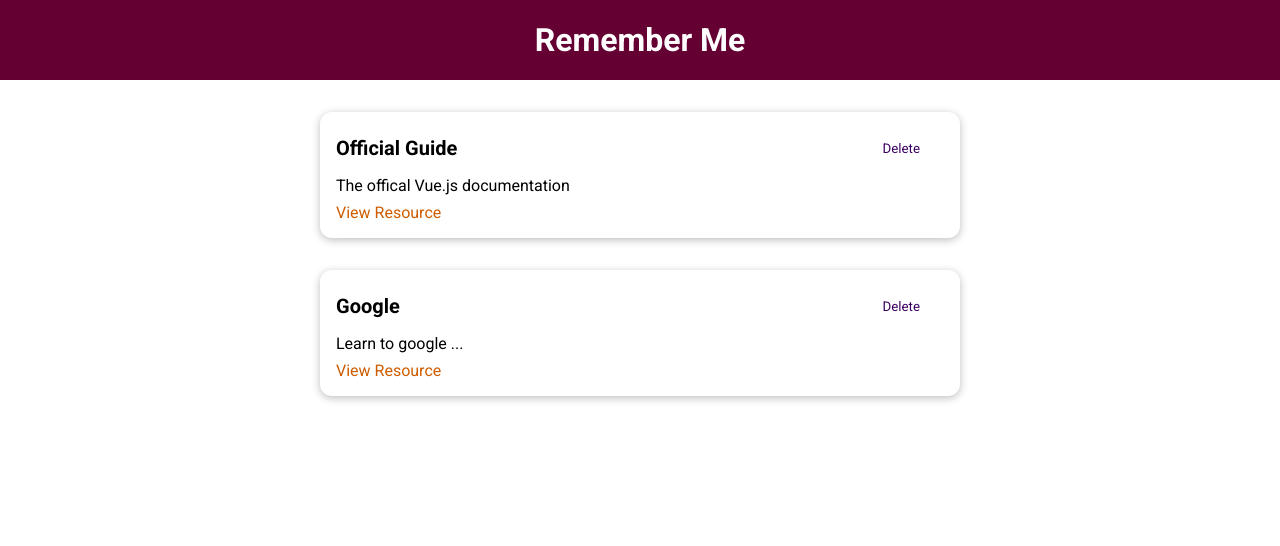
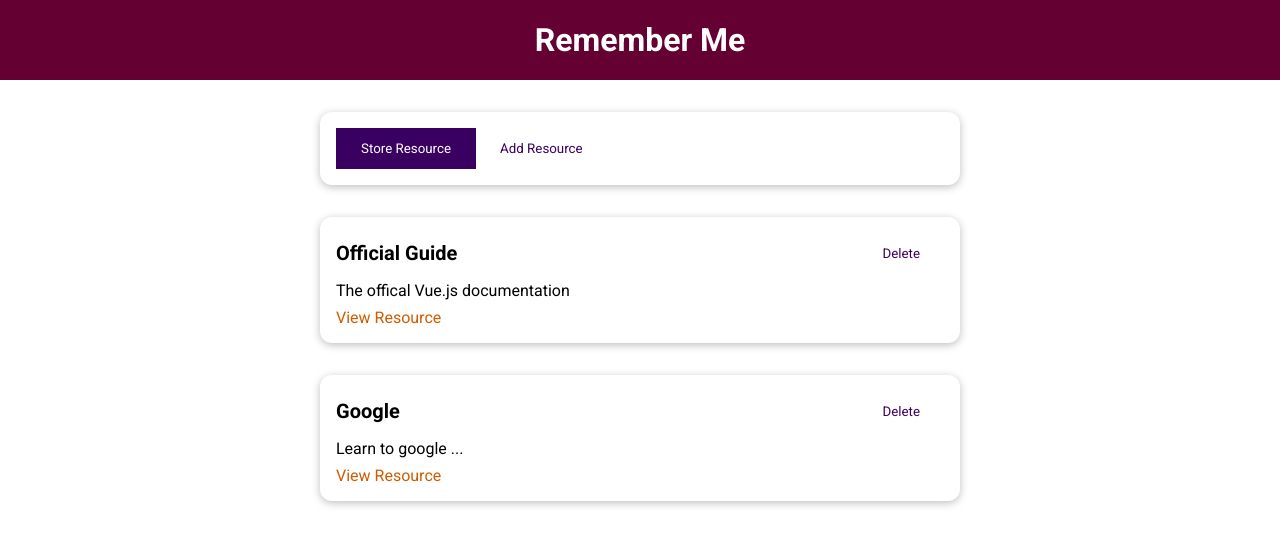
Before and after one commit to Newtepos/vue-prj-cmp-01-starting-setup, a Vue app: page / in a window 1280 px wide. Shown: the top 546 px of the page. Built offline with nearby package versions, Linux system fonts and the light colour scheme.

Commit message:
Add: Tab

```diff
--- a/src/App.vue
+++ b/src/App.vue
@@ -1,34 +1,16 @@
 <template>
   <the-header title="Remember Me"></the-header>
-  <stored-resource :resource="storedResource"></stored-resource>
+  <the-resource></the-resource>
 </template>
 
 <script>
-import StoredResource from './components/learn-resource/StoredResource.vue';
 import TheHeader from './components/Layouts/TheHeader.vue';
+import TheResource from './components/learn-resource/TheResource.vue';
 
 export default {
   components: {
-    StoredResource,
     TheHeader,
-  },
-  data() {
-    return {
-      storedResource: [
-        {
-          id: 'official-guide',
-          title: 'Official Guide',
-          description: 'The offical Vue.js documentation',
-          link: 'https://vue.js.org',
-        },
-        {
-          id: 'google',
-          title: 'Google',
-          description: 'Learn to google ...',
-          link: 'https://google.org',
-        },
-      ],
-    };
+    TheResource,
   },
 };
 </script>
--- /dev/null
+++ b/src/components/learn-resource/AddResource.vue
@@ -0,0 +1,3 @@
+<template>
+    <h2>Add Resource</h2>
+</template>
--- a/src/components/learn-resource/StoredResource.vue
+++ b/src/components/learn-resource/StoredResource.vue
@@ -1,7 +1,7 @@
 <template>
   <ul>
     <learning-resource
-      v-for="res in resource"
+      v-for="res in resources"
       :key="res.id"
       :title="res.title"
       :description="res.description"
@@ -14,10 +14,10 @@
 import LearningResource from './LearningResource.vue';
 
 export default {
+  inject: ['resources'],
   components: {
     LearningResource,
   },
-  props: ['resource'],
 };
 </script>
 
--- /dev/null
+++ b/src/components/learn-resource/TheResource.vue
@@ -0,0 +1,64 @@
+<template>
+  <base-card>
+    <base-button
+      @click="setSelectedTab('stored-resource')"
+      :mode="storedResButtonMode"
+      >Store Resource</base-button
+    >
+    <base-button
+      @click="setSelectedTab('add-resource')"
+      :mode="addResButtonMode"
+      >Add Resource</base-button
+    >
+  </base-card>
+  <component :is="selectedTab"></component>
+</template>
+
+<script>
+import StoredResource from './StoredResource.vue';
+import AddResource from './AddResource.vue';
+
+export default {
+  components: {
+    StoredResource,
+    AddResource,
+  },
+  data() {
+    return {
+      selectedTab: 'stored-resource',
+      storedResource: [
+        {
+          id: 'official-guide',
+          title: 'Official Guide',
+          description: 'The offical Vue.js documentation',
+          link: 'https://vue.js.org',
+        },
+        {
+          id: 'google',
+          title: 'Google',
+          description: 'Learn to google ...',
+          link: 'https://google.org',
+        },
+      ],
+    };
+  },
+  provide() {
+    return {
+      resources: this.storedResource,
+    };
+  },
+  computed: {
+    storedResButtonMode() {
+      return this.selectedTab === 'stored-resource' ? null : 'flat';
+    },
+    addResButtonMode() {
+      return this.selectedTab === 'add-resource' ? null : 'flat';
+    },
+  },
+  methods: {
+    setSelectedTab(tab) {
+      this.selectedTab = tab;
+    },
+  },
+};
+</script>
```
